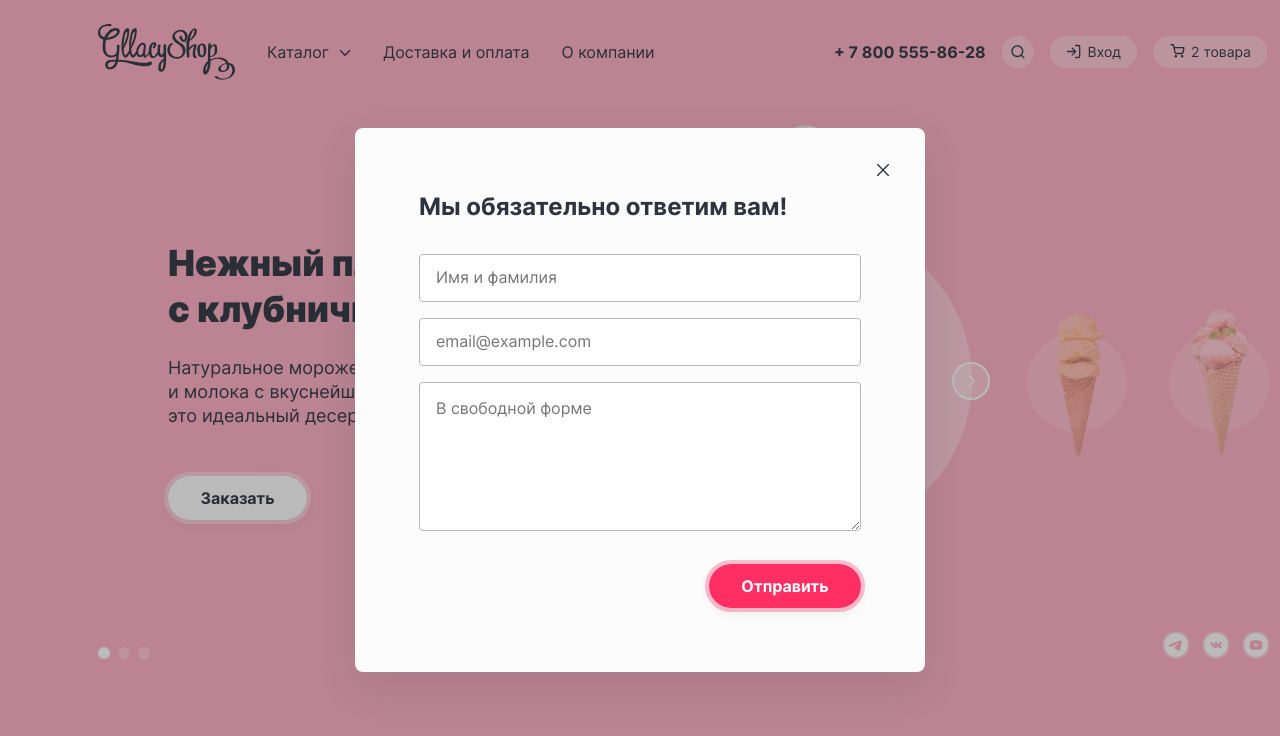
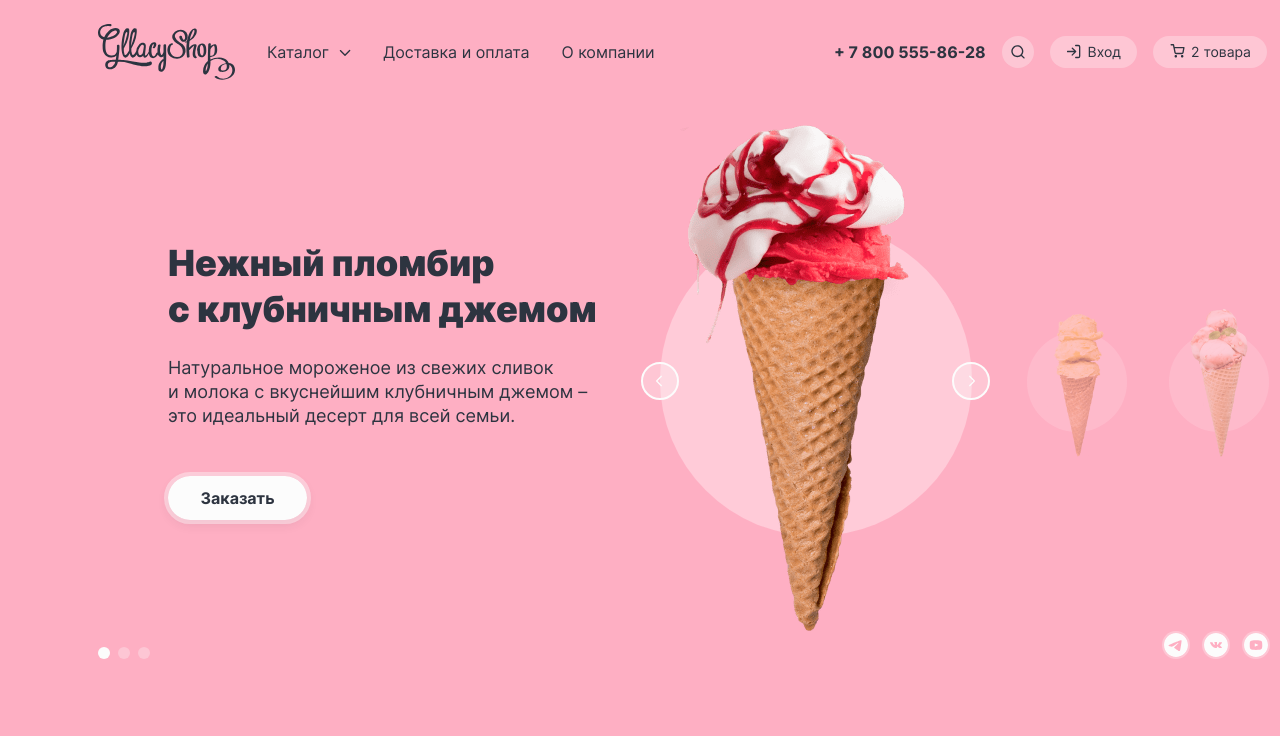
Before and after one commit to htmlacademy-htmlcss/2208911-gllacy-35, a plain HTML site: page index.html in a window 1280 px wide. Shown: the top 736 px of the page. Drawn offline with Linux system fonts and the light colour scheme.

Commit message:
прячет модалку

```diff
--- a/index.html
+++ b/index.html
@@ -632,7 +632,7 @@
     </footer>
     </div>
 
-    <div class="modal-container">
+    <div class="modal-container modal-container-close">
       <div class="modal">
         <button class="modal-close-button">
           <span class="visually-hidden">Закрыть</span>
```
